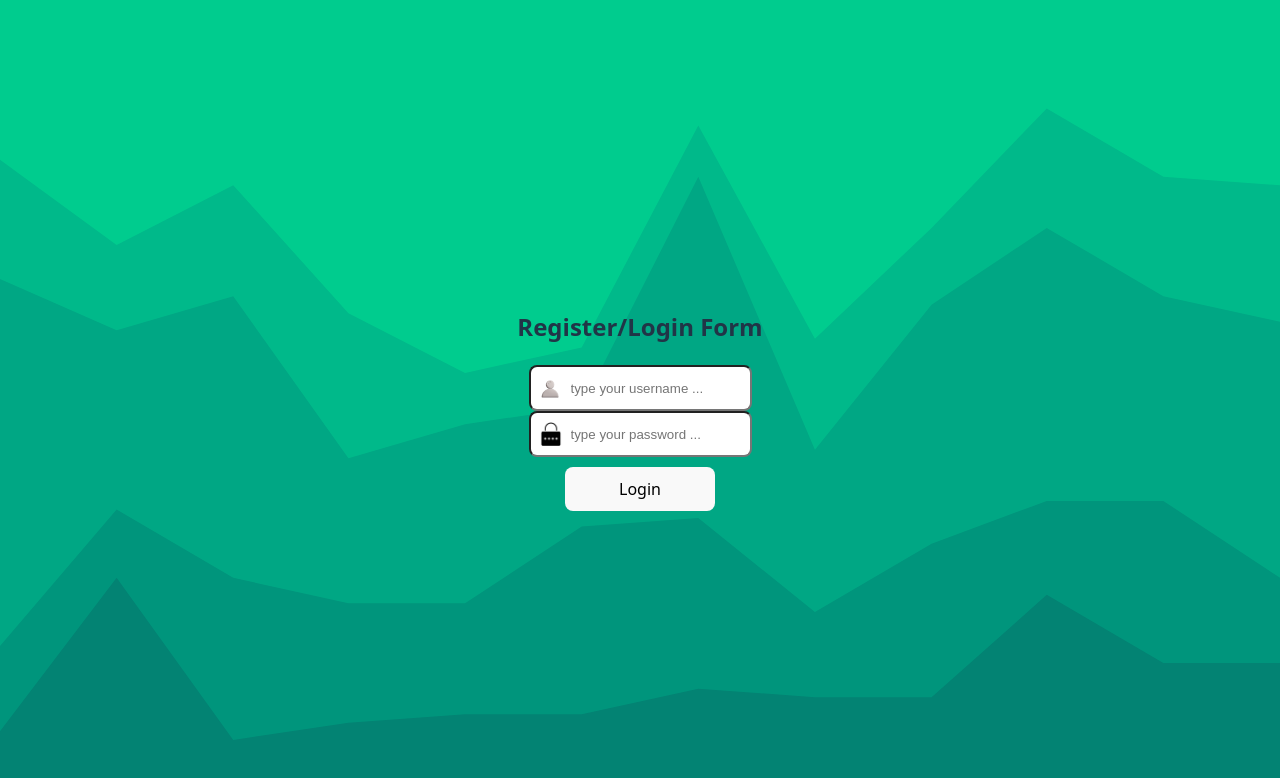
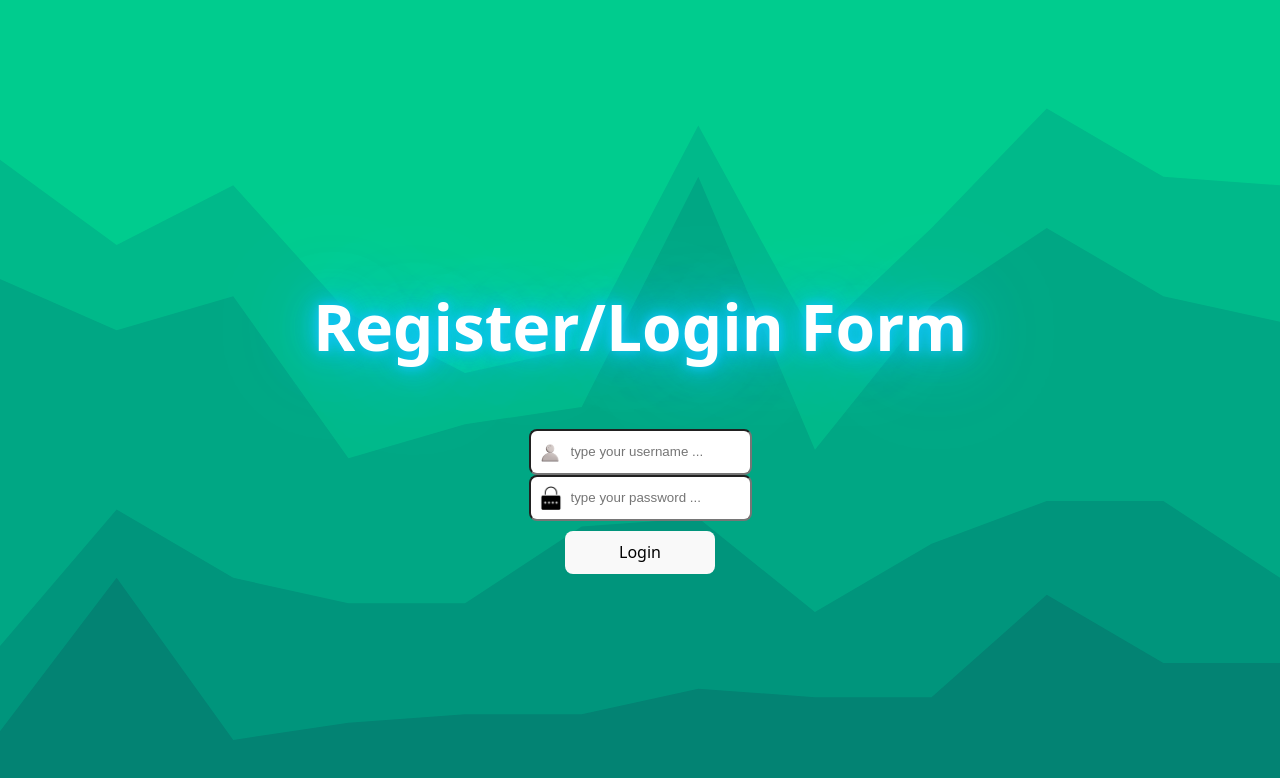
Before and after one commit to AminSBU/react_js_projects, a React (Vite) app in the folder 01_login_forms/login_form/: page / in a window 1280 px wide. Shown: the top 778 px of the page. Built offline with nearby package versions, Linux system fonts and the light colour scheme.

Commit message:
use text css

```diff
--- a/01_login_forms/login_form/src/MainForm.css
+++ b/01_login_forms/login_form/src/MainForm.css
@@ -25,3 +25,19 @@
     margin-top: 10px;
     width: 150px;   /* sets button width */
 }
+
+.text-login {
+    font-size: 4rem;
+    color: #fff;
+    text-shadow: 0 0 5px #ff005e, 0 0 10px #ff005e, 0 0 20px #ff005e, 0 0 40px #ff005e, 0 0 80px #ff005e;
+    animation: glow 1.5s infinite alternate;
+}
+
+@keyframes glow {
+    0% {
+        text-shadow: 0 0 5px #ff005e, 0 0 10px #ff005e, 0 0 20px #ff005e, 0 0 40px #ff005e, 0 0 80px #ff005e;
+    }
+    100% {
+        text-shadow: 0 0 10px #00d4ff, 0 0 20px #00d4ff, 0 0 40px #00d4ff, 0 0 80px #00d4ff, 0 0 160px #00d4ff;
+    }
+}
--- a/01_login_forms/login_form/src/MainForm.jsx
+++ b/01_login_forms/login_form/src/MainForm.jsx
@@ -8,7 +8,7 @@ function MainForm(){
     return(
         <>
             <div className="main-form-container">
-                <h2>Register/Login Form</h2>
+                <h2 className="text-login">Register/Login Form</h2>
                 <div className="username-container">
                     <input type="text" id="username" className="username" value={username} placeholder="type your username ..."></input>
                 </div>
```
